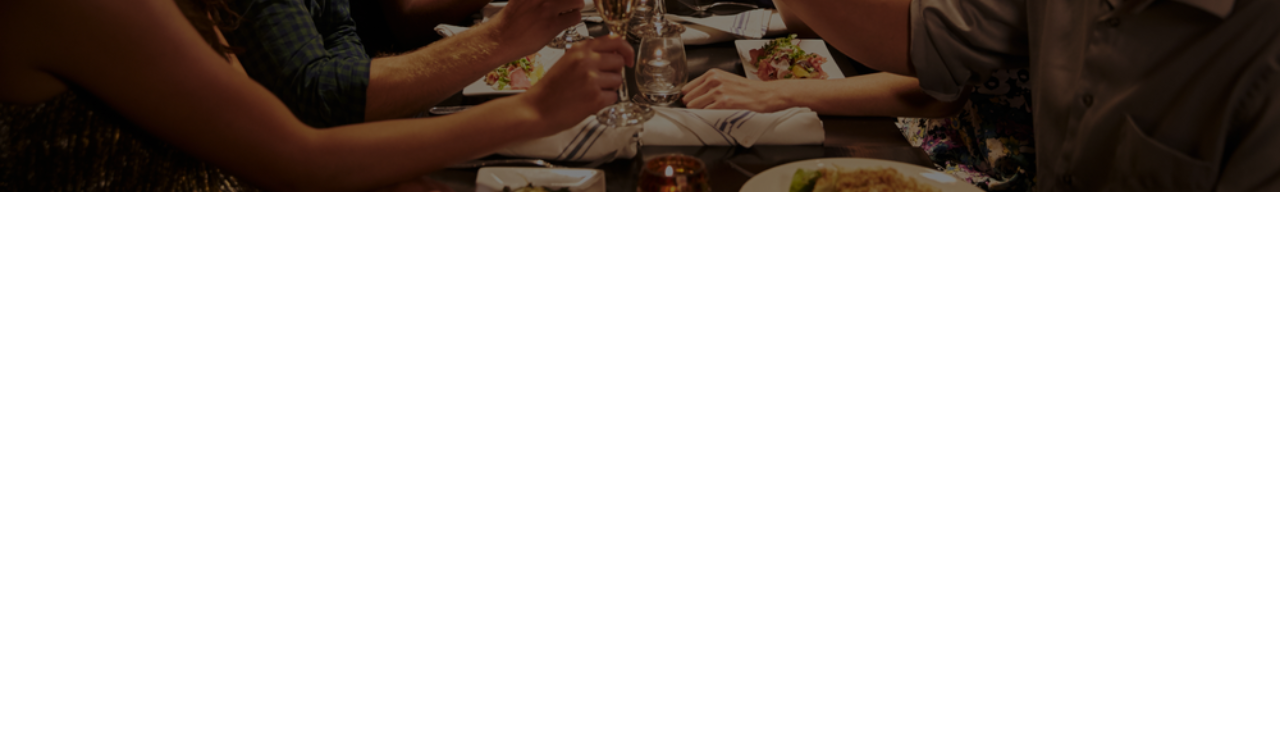
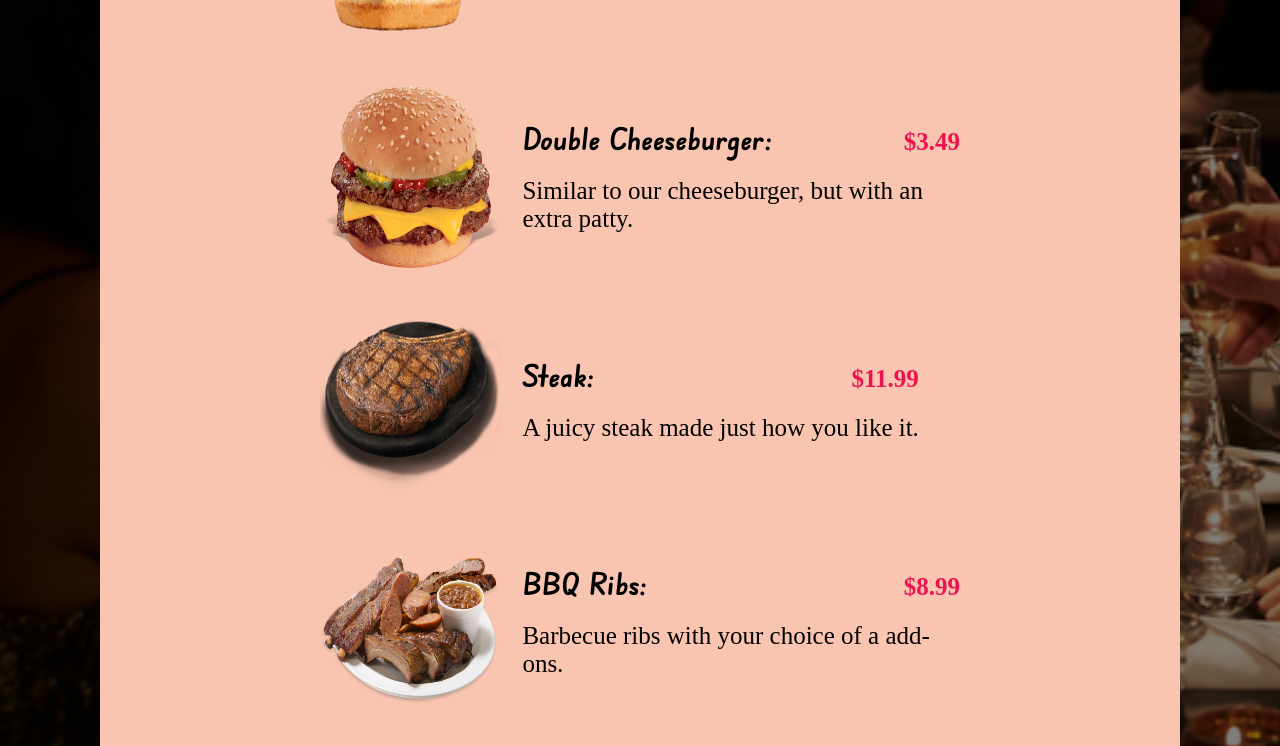
Before and after one commit to Shrief88/Restaurant_page, a website built with webpack: page dist/index.html in a window 1280 px wide. Shown: the part 608-1354 px from the top of the page. Before the commit the page ends 800 px from the top, so only its background shows below. Built offline with nearby package versions, Linux system fonts and the light colour scheme.

Commit message:
finish the menu page

```diff
--- a/src/modules/menu.js
+++ b/src/modules/menu.js
@@ -3,24 +3,35 @@ function menuPage(){
     const menu = document.createElement('div');
     menu.classList.add('menu');
 
+    createMeal('Hamburger:','$2.49','Buns, patty, tomato, onions, lettuce, and our secret family recipe.',"images/hamburger.png", menu);
 
-    createMeal('Hamburger:','$2.49','Buns, patty, tomato, onions, lettuce, and our secret family recipe.',menu)
-    createMeal('Cheeseburger:','$2.99','Similar to our hamburger, but with cheese.',menu);
+    createMeal('Cheeseburger:','$2.99','Similar to our hamburger, but with cheese.','images/cheeseburger.png',menu);
 
+    createMeal('Double Cheeseburger:','$3.49','Similar to our cheeseburger, but with an extra patty.','images/double-cheeseburger.png',menu);
+
+    createMeal('Steak:','$11.99','A juicy steak made just how you like it.','./images/steak.png',menu);
+
+    createMeal('BBQ Ribs:','$8.99','Barbecue ribs with your choice of a add-ons.','./images/ribs.png',menu);
+
+    createMeal('Grilled Cheese Sandwich:','$4.99','A toasted and grilled cheese sandwich, dipped in our special sauce.','./images/grilled-cheese.png',menu);
     content.appendChild(menu);
-
-
-
-
 }
 
 
-function createMeal(name,price,description,menu){
+function createMeal(name,price,description,image,menu){
     const menuItem = document.createElement('div');
     menuItem.classList.add('menuItem');
 
+    const img = document.createElement('img');
+    img.setAttribute('src',image);
+
+    menuItem.appendChild(img);
+
     const itemInfo = document.createElement('div');
     itemInfo.classList.add('itemInfo');
+
+    const basicInfo = document.createElement('div');
+    basicInfo.classList.add('basicInfo');
 
     const itemName = document.createElement('p');
     itemName.classList.add('itemName');
@@ -30,15 +41,20 @@ function createMeal(name,price,description,menu){
     itemPrice.classList.add('itemPrice');
     itemPrice.innerHTML = price;
 
-    itemInfo.appendChild(itemName);
-    itemInfo.appendChild(itemPrice);
-    menuItem.appendChild(itemInfo);
+    basicInfo.appendChild(itemName);
+    basicInfo.appendChild(itemPrice);
+    itemInfo.appendChild(basicInfo);
 
     const itemDescription = document.createElement('p');
     itemDescription.classList.add('itemDescription');
     itemDescription.innerHTML = description;
 
-    menuItem.appendChild(itemDescription);
+    itemInfo.appendChild(itemDescription);
+
+    menuItem.appendChild(itemInfo);
+
+
+
     menu.appendChild(menuItem)
 }
 
--- a/src/style.css
+++ b/src/style.css
@@ -72,6 +72,7 @@ body{
     justify-content: center;
     align-items: center;
     gap: 15px;
+    padding: 100px;
 }
 
 .restaurantName{
@@ -92,15 +93,17 @@ body{
 
 .menu{
     background-color: #F9C5B0;
-    display: grid;
-    grid-template-columns: repeat(auto-fit, minmax(150px, 1fr));;
-
+    display: flex;
+    flex-wrap: wrap;
+    padding: 20px;
+    border-radius: 50px;
+    justify-content:space-around;
 }
 
-.itemInfo{
+.basicInfo{
     display: flex;
     flex-direction: row;
-    align-items: center;
+    align-items: baseline;
     justify-content: space-between;
 }
 
@@ -121,9 +124,22 @@ body{
     font-size: 25px;
 }
 
+.itemInfo{
+    display: flex;
+    flex-direction: column;
+    gap: 20px;
+}
+
 .menuItem{
     display: flex;
-    flex-direction: column;
+    flex-direction: row;
+    align-items: center;
     gap:20px;
     padding: 20px;
+    flex-basis: 40rem;
 }
+
+.menuItem img{
+    width: calc(5rem + 8vw);
+    height: calc(5rem + 8vw);
+}
```
Also changed, not shown: dist/images/caesar-salad.png (added), dist/images/cheeseburger.png (added), dist/images/double-cheeseburger.png (added), dist/images/french-fries.png (added), dist/images/grilled-cheese.png (added), dist/images/hamburger.png (added), dist/images/ribs.png (added), dist/images/steak.png (added), dist/main.js.
